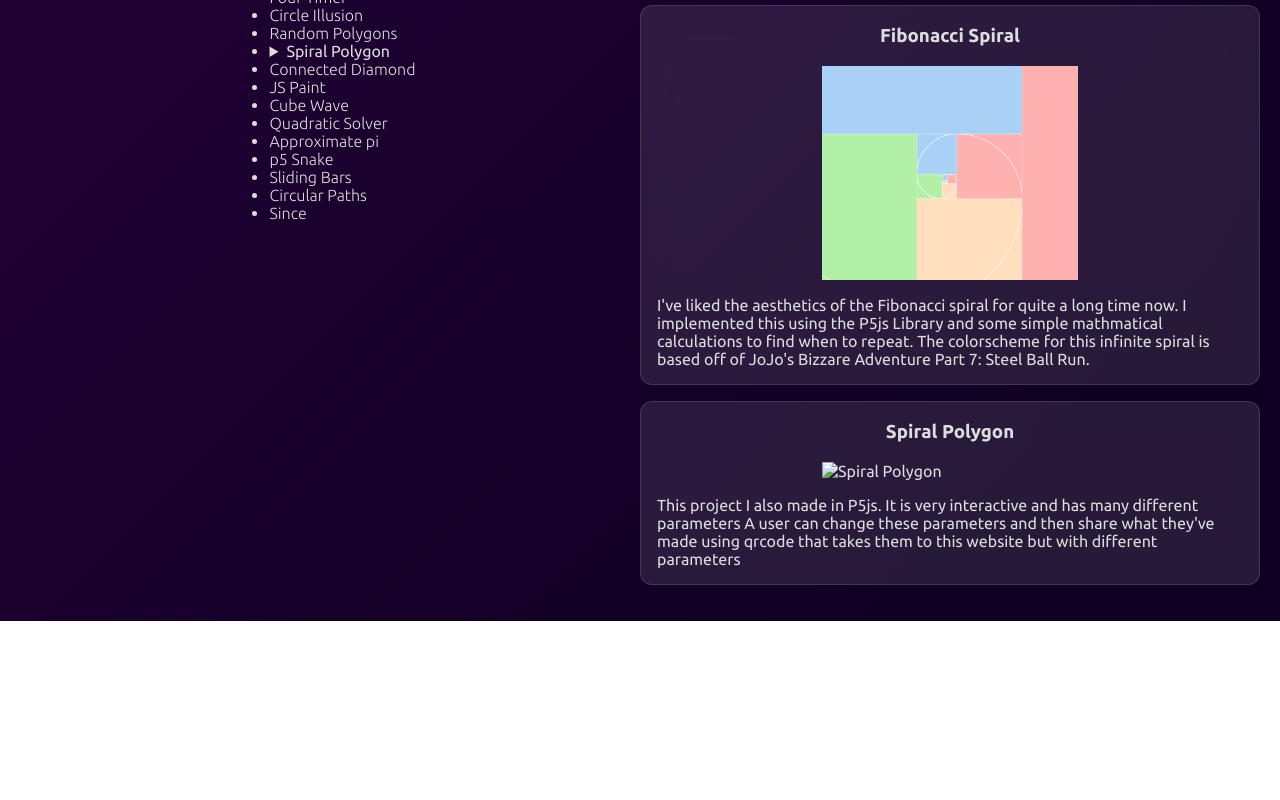
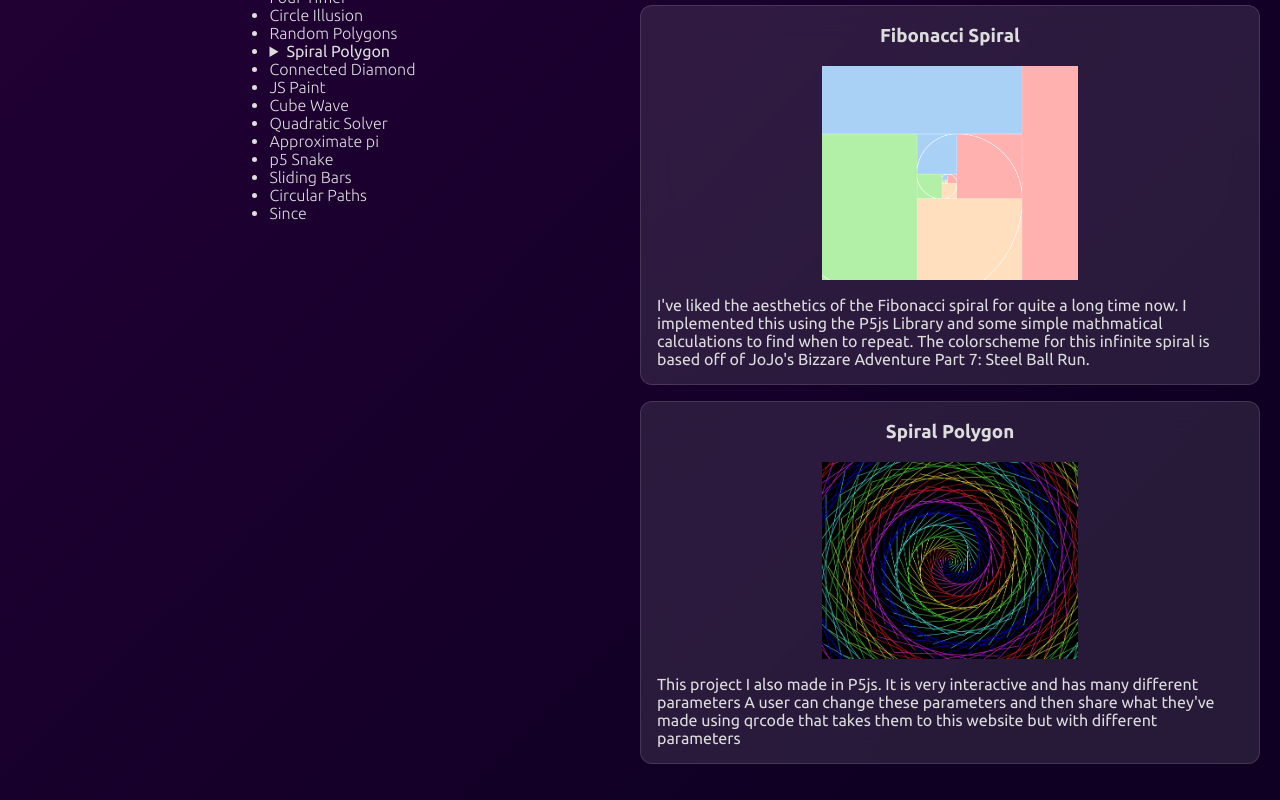
Before and after one commit to shanemcdo/shanemcdo.github.io, a plain HTML site: page index.html in a window 1280 px wide. Shown: the part 665-1465 px from the top of the page. Before the commit the page ends 1286 px from the top, so only its background shows below. Drawn offline with Linux system fonts and the light colour scheme; no server answers.

Commit message:
Fix filename

```diff
--- a/index.html
+++ b/index.html
@@ -103,7 +103,7 @@
                 </div></a>
                 <a class=link href="/spiral_polygon/"><div class="flex-center card">
                     <h3>Spiral Polygon</h3>
-                    <img src="assets/spiral.png" alt="Spiral Polygon"/>
+                    <img src="assets/spiral.jpg" alt="Spiral Polygon"/>
                     <p>This project I also made in P5js. It is very interactive and has many different parameters
                     A user can change these parameters and then share what they've made using qrcode that takes them
                     to this website but with different parameters</p>
```
